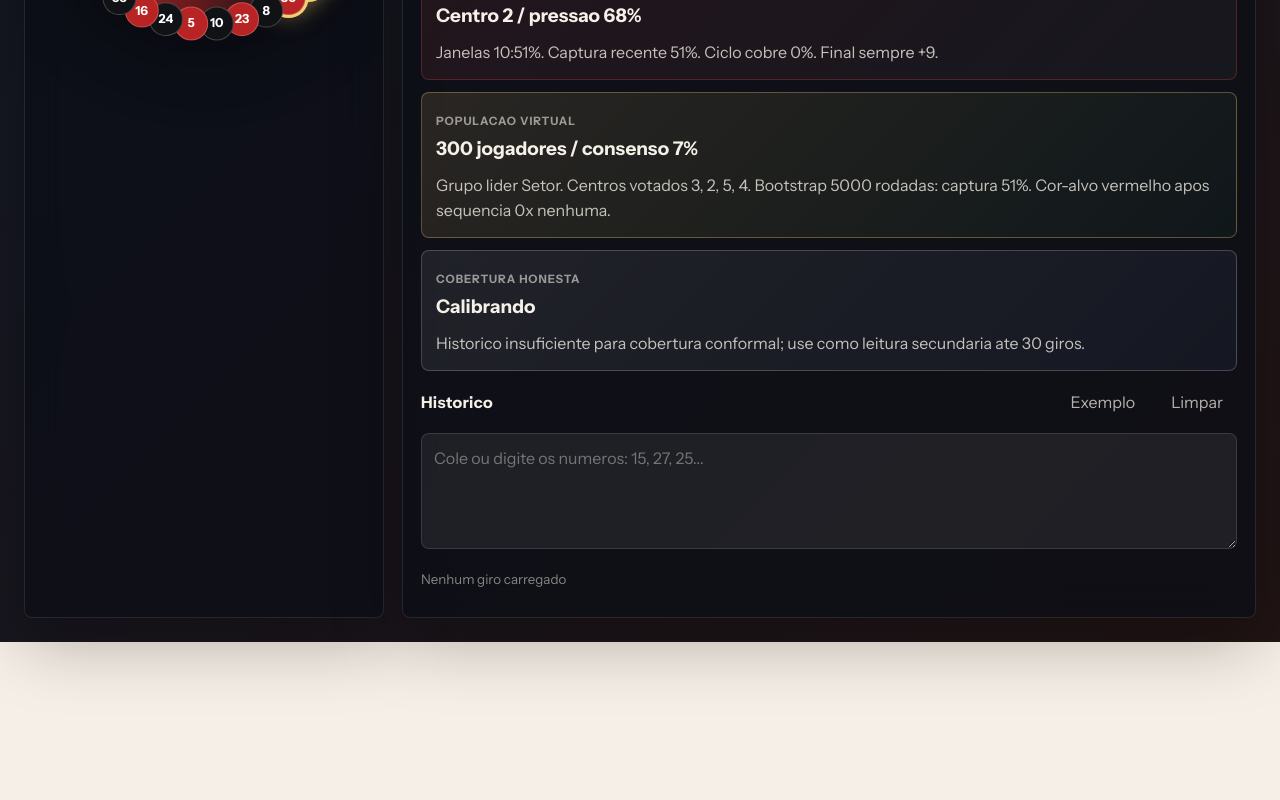
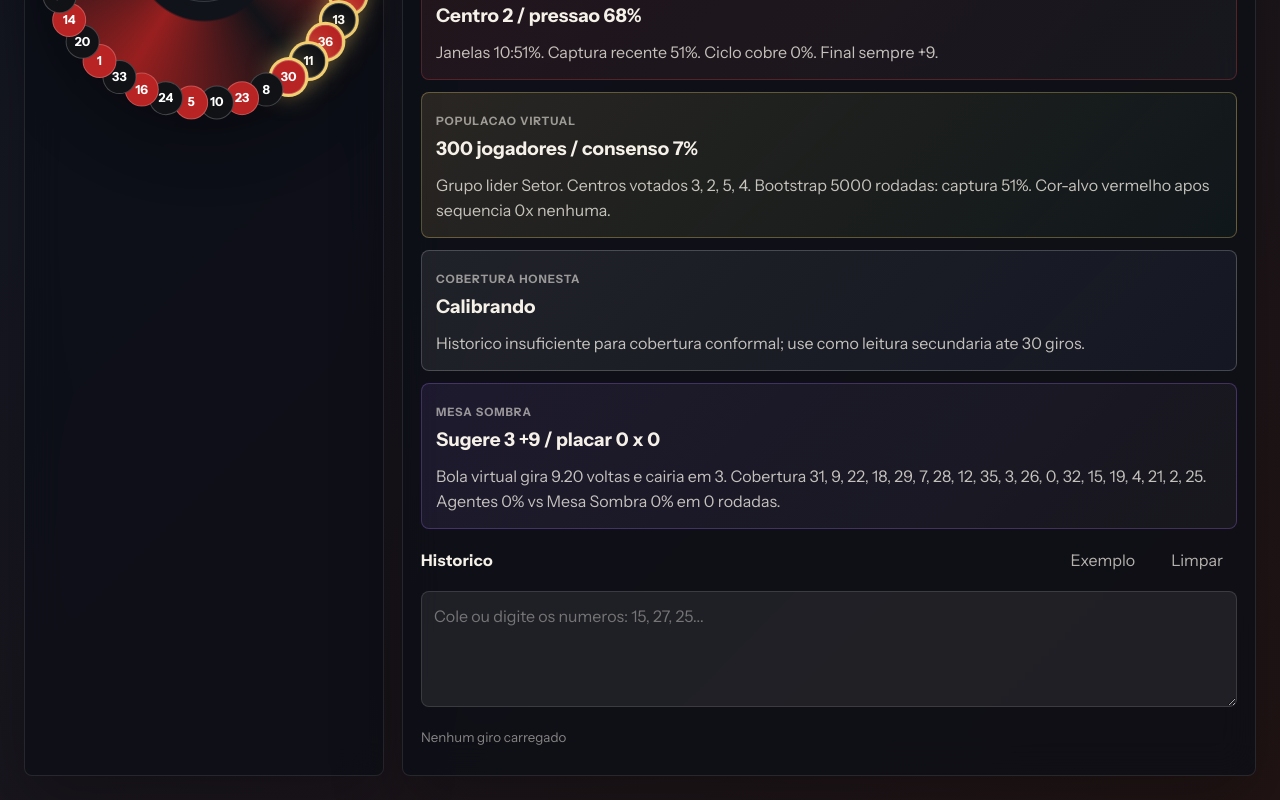
Before and after one commit to Drill23/mirofish-roulette-lab, a React (Vite) app: page / in a window 1280 px wide. Shown: the part 1339-2139 px from the top of the page. Before the commit the page ends 1981 px from the top, so only its background shows below. Built offline with nearby package versions, Linux system fonts and the light colour scheme.

Commit message:
Add shadow roulette scoreboard

```diff
--- a/src/App.css
+++ b/src/App.css
@@ -516,6 +516,11 @@ input[type='range'] {
   background: linear-gradient(135deg, rgba(255, 255, 255, 0.08), rgba(120, 170, 255, 0.055));
 }
 
+.smart-card--shadow {
+  border-color: rgba(170, 120, 255, 0.28);
+  background: linear-gradient(135deg, rgba(170, 120, 255, 0.1), rgba(255, 255, 255, 0.035));
+}
+
 .section-title {
   display: flex;
   align-items: center;
--- a/src/App.jsx
+++ b/src/App.jsx
@@ -156,6 +156,7 @@ const DEFAULT_STATE = {
     columns: ['', '', ''],
   },
   paperLog: [],
+  shadowLog: [],
 }
 
 function App() {
@@ -188,6 +189,7 @@ function App() {
   )
   const lastTen = history.slice(-10).reverse()
   const paperSummary = summarizePaper(savedState.paperLog)
+  const shadowSummary = summarizeShadow(savedState.shadowLog ?? [])
   const lastOutcome = savedState.paperLog[0] ?? null
 
   function updateState(patch) {
@@ -222,11 +224,17 @@ function App() {
       span: FIXED_SPAN,
       unit: savedState.unit,
     })
+    const shadowEntry = settleShadowRound({
+      actual: parsed,
+      recommendation: population.recommendation,
+      span: FIXED_SPAN,
+    })
 
     const separator = savedState.historyText.trim() ? ', ' : ''
     updateState({
       historyText: `${savedState.historyText.trim()}${separator}${parsed}`,
       paperLog: [paperEntry, ...savedState.paperLog].slice(0, 100),
+      shadowLog: [shadowEntry, ...(savedState.shadowLog ?? [])].slice(0, 120),
     })
     setNextNumber('')
   }
@@ -236,6 +244,7 @@ function App() {
       historyText:
         '15, 27, 25, 18, 28, 9, 6, 32, 36, 19, 19, 4, 21, 2, 25, 17, 34, 6, 27, 13, 36, 11, 30, 8, 23, 10, 5, 24, 16, 33, 1, 20, 14, 31, 9, 22, 18, 29, 7, 28, 12, 35, 3, 26, 0, 32, 15, 19, 4, 21',
       paperLog: [],
+      shadowLog: [],
     })
   }
 
@@ -512,6 +521,23 @@ function App() {
                   {population.recommendation.conformalSet.reason}{' '}
                   {!population.recommendation.conformalSet.inconclusive &&
                     `Conjunto: ${population.recommendation.conformalSet.set.join(', ')}.`}
+                </p>
+              </div>
+
+              <div className="smart-card smart-card--shadow">
+                <div>
+                  <span>Mesa Sombra</span>
+                  <strong>
+                    Sugere {population.recommendation.shadowRoulette.center} +{FIXED_SPAN} / placar{' '}
+                    {shadowSummary.agentWins} x {shadowSummary.shadowWins}
+                  </strong>
+                </div>
+                <p>
+                  Bola virtual gira {population.recommendation.shadowRoulette.rotations.toFixed(2)} voltas e
+                  cairia em {population.recommendation.shadowRoulette.landedNumber}. Cobertura{' '}
+                  {population.recommendation.shadowRoulette.covered.join(', ')}. Agentes{' '}
+                  {formatPercent(shadowSummary.agentRate)} vs Mesa Sombra{' '}
+                  {formatPercent(shadowSummary.shadowRate)} em {shadowSummary.rounds} rodadas.
                 </p>
               </div>
 
@@ -636,6 +662,7 @@ function App() {
                     seedFields: seedToFields(parseSeedText(SAMPLE_SEED_TEXT)),
                     historyText: parseSeedText(SAMPLE_SEED_TEXT).lastNumbers.join(', '),
                     paperLog: [],
+                    shadowLog: [],
                   })
                 }}
                 type="button"
@@ -717,7 +744,7 @@ function App() {
           <article className="paper-card">
             <div className="section-title">
               <span>Paper test</span>
-              <button onClick={() => updateState({ paperLog: [] })} type="button">
+              <button onClick={() => updateState({ paperLog: [], shadowLog: [] })} type="button">
                 Zerar
               </button>
             </div>
@@ -809,6 +836,51 @@ function App() {
               </div>
             </div>
           </article>
+
+          <article className="paper-card">
+            <div className="section-title">
+              <span>Placar Mesa Sombra</span>
+            </div>
+            <div className="paper-score">
+              <Metric label="Rodadas" value={shadowSummary.rounds} />
+              <Metric label="Agentes" value={shadowSummary.agentWins} />
+              <Metric label="Sombra" value={shadowSummary.shadowWins} />
+              <Metric label="Exato" value={shadowSummary.exactWins} />
+            </div>
+            <div className="audit-list">
+              <div>
+                <span>Taxa agentes</span>
+                <strong>{formatPercent(shadowSummary.agentRate)}</strong>
+              </div>
+              <div>
+                <span>Taxa sombra</span>
+                <strong>{formatPercent(shadowSummary.shadowRate)}</strong>
+              </div>
+              <div>
+                <span>Ambos ganharam</span>
+                <strong>{shadowSummary.bothWins}</strong>
+              </div>
+            </div>
+            <div className="paper-log">
+              {(savedState.shadowLog ?? []).length ? (
+                (savedState.shadowLog ?? []).slice(0, 10).map((entry) => (
+                  <div className="paper-row" key={entry.id}>
+                    <span className={entry.agentHit ? 'hit' : 'miss'}>
+                      {entry.agentHit ? 'Agente' : 'Falhou'}
+                    </span>
+                    <strong>
+                      A {entry.agentCenter} / S {entry.shadowCenter} caiu {entry.actual}
+                    </strong>
+                    <em className={entry.shadowHit ? 'hit' : 'miss'}>
+                      {entry.shadowHit ? 'Sombra ganhou' : 'Sombra perdeu'}
+                    </em>
+                  </div>
+                ))
+              ) : (
+                <small>O placar aparece depois de lancar rodadas reais.</small>
+              )}
+            </div>
+          </article>
         </section>
       )}
 
@@ -1189,6 +1261,7 @@ function buildPopulation(history, span = FIXED_SPAN, seedDistribution = null, op
     stabilized.map((value, number) => value * 0.74 + virtualPopulation.probabilities[number] * 0.26),
   )
   const conformalSet = buildFastConformalSet(modelHistory, stabilized, 0.1)
+  const shadowRoulette = buildShadowRoulette(modelHistory, stabilized, span)
   const activeSpan = span
   const baseLandingCoverage = findLandingCoverage(stabilized, modelHistory, activeSpan)
   const tableQuadrant = analyzeTableQuadrant(modelHistory, stabilized, activeSpan)
@@ -1301,6 +1374,7 @@ function buildPopulation(history, span = FIXED_SPAN, seedDistribution = null, op
       hunterProfile,
       virtualPopulation,
       conformalSet,
+      shadowRoulette,
       adaptiveLeader: adaptiveLeader.name,
       adaptiveLeaderHitRate: adaptiveLeader.adaptive?.hitRate ?? 0,
       activeSpan,
@@ -1650,6 +1724,45 @@ function buildFastConformalSet(history, probabilities, alpha = 0.1) {
   }
 }
 
+function buildShadowRoulette(history, probabilities, span) {
+  const last = history.at(-1) ?? 0
+  const previous = history.at(-2) ?? last
+  const lastPosition = WHEEL_ORDER.indexOf(last)
+  const previousPosition = WHEEL_ORDER.indexOf(previous)
+  const seed = `${history.length}:${history.slice(-12).join('-')}`
+  const launchNoise = deterministicNoise(`${seed}:launch`)
+  const dragNoise = deterministicNoise(`${seed}:drag`)
+  const scatterNoise = deterministicNoise(`${seed}:scatter`)
+  const rotorNoise = deterministicNoise(`${seed}:rotor`)
+  const rotations = 9 + launchNoise
+  const observedDrift = signedCircularOffset(lastPosition - previousPosition, WHEEL_ORDER.length)
+  const rotorDrift = observedDrift * 0.18 + (rotorNoise - 0.5) * 4.8
+  const ballTravel = rotations * WHEEL_ORDER.length
+  const dragLoss = (0.78 + dragNoise * 0.44) * rotations
+  const scatter = Math.round((scatterNoise - 0.5) * 10)
+  const rawPosition = mod(
+    Math.round(lastPosition + ballTravel - rotorDrift - dragLoss + scatter),
+    WHEEL_ORDER.length,
+  )
+  const landedNumber = WHEEL_ORDER[rawPosition]
+  const neighbors = getCoveredNumbers(landedNumber, span)
+  const pressureCenter = findBestCenter(probabilities, span)
+  const pressureCovered = getCoveredNumbers(pressureCenter, span)
+  const landedMass = neighbors.reduce((sum, number) => sum + probabilities[number], 0)
+  const pressureMass = pressureCovered.reduce((sum, number) => sum + probabilities[number], 0)
+  const center = pressureMass > landedMass * 1.08 ? pressureCenter : landedNumber
+  const covered = getCoveredNumbers(center, span)
+
+  return {
+    ballPosition: rawPosition,
+    center,
+    covered,
+    landedNumber,
+    pressureCenter,
+    rotations,
+  }
+}
+
 function runLightAudit(history) {
   if (history.length < 30) {
     return {
@@ -2128,6 +2241,44 @@ function settlePaperRound({ recommendation, actual, span, unit }) {
     wouldNet,
     confidence: recommendation.confidence,
     roiEstimate: recommendation.roiEstimate,
+  }
+}
+
+function settleShadowRound({ actual, recommendation, span }) {
+  const shadow = recommendation.shadowRoulette
+  const shadowCovered = shadow?.covered ?? getCoveredNumbers(shadow?.center ?? 0, span)
+  const agentCovered = recommendation.covered
+
+  return {
+    actual,
+    agentCenter: recommendation.center,
+    agentCovered,
+    agentHit: agentCovered.includes(actual),
+    id: `${Date.now()}-shadow-${actual}-${Math.random().toString(16).slice(2)}`,
+    rotations: shadow?.rotations ?? 9,
+    shadowCenter: shadow?.center ?? 0,
+    shadowCovered,
+    shadowExact: shadow?.landedNumber === actual,
+    shadowHit: shadowCovered.includes(actual),
+    shadowLanded: shadow?.landedNumber ?? shadow?.center ?? 0,
+  }
+}
+
+function summarizeShadow(log) {
+  const rounds = log.length
+  const agentWins = log.filter((entry) => entry.agentHit).length
+  const shadowWins = log.filter((entry) => entry.shadowHit).length
+  const bothWins = log.filter((entry) => entry.agentHit && entry.shadowHit).length
+  const exactWins = log.filter((entry) => entry.shadowExact).length
+
+  return {
+    agentRate: rounds ? agentWins / rounds : 0,
+    agentWins,
+    bothWins,
+    exactWins,
+    rounds,
+    shadowRate: rounds ? shadowWins / rounds : 0,
+    shadowWins,
   }
 }
 
```
